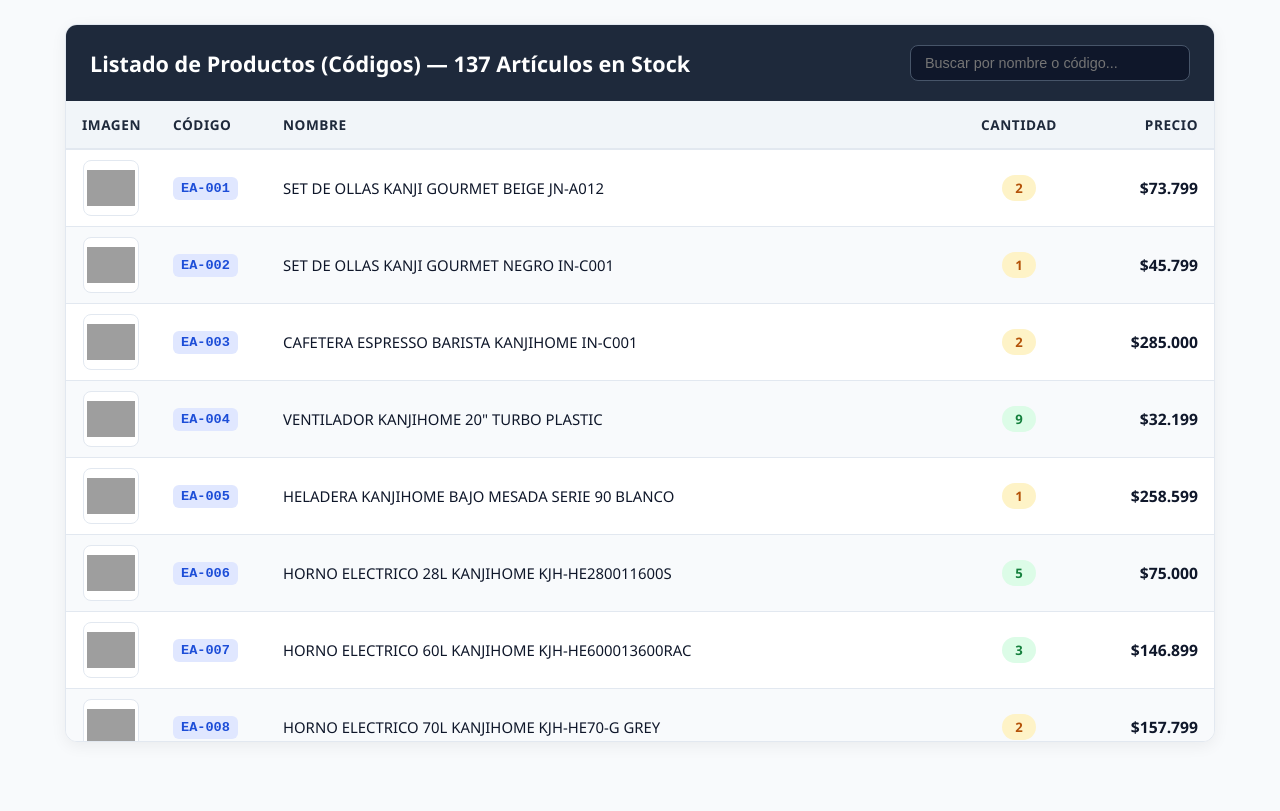
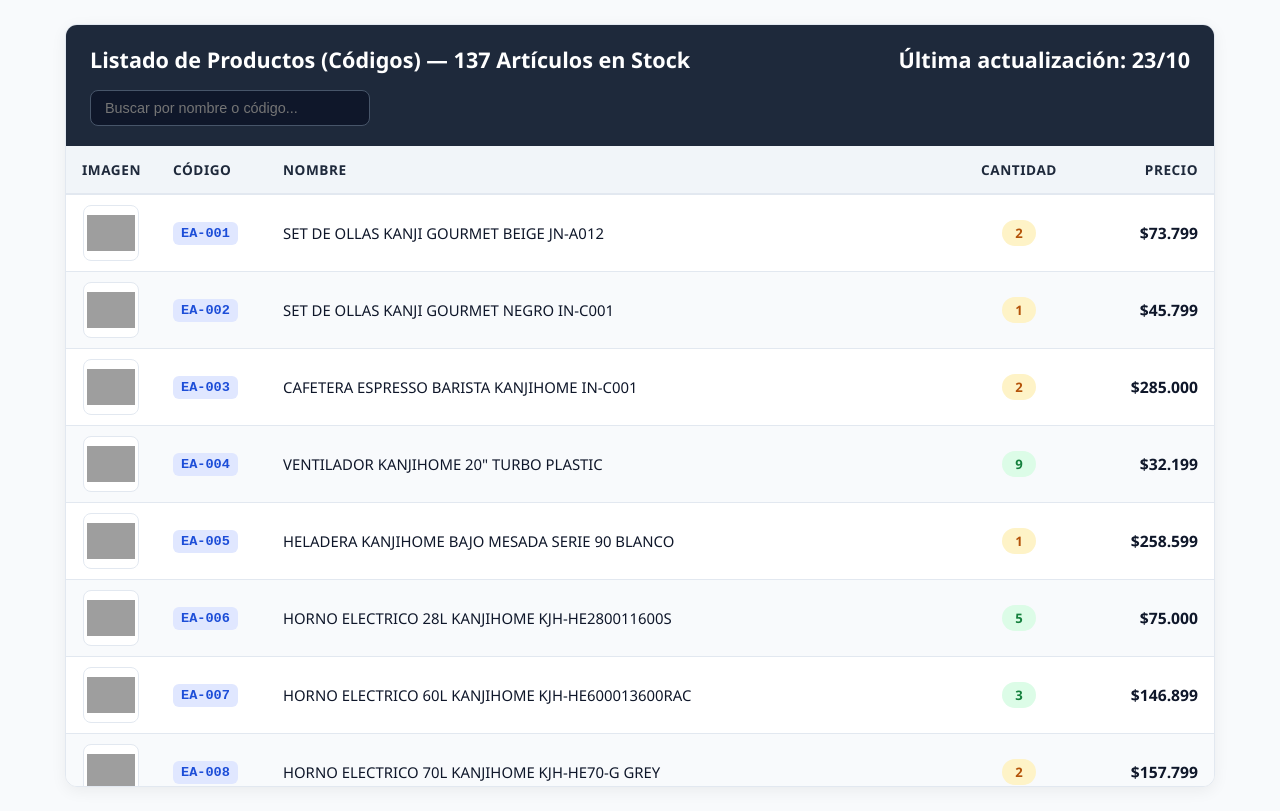
Before and after one commit to thiagoabrz1/catalogo, a plain HTML site: page index.html in a window 1280 px wide. Drawn offline with Linux system fonts and the light colour scheme; grey boxes are pictures that could not be loaded.

Commit message:
Update index.html

```diff
--- a/index.html
+++ b/index.html
@@ -128,6 +128,7 @@
   <div class="container">
     <div class="header">
       <h1>Listado de Productos (Códigos) — 137 Artículos en Stock</h1>
+      <h1>Última actualización: 23/10</h1>
       <input type="text" id="searchInput" class="search-box" placeholder="Buscar por nombre o código..." onkeyup="filtrarTabla()">
     </div>
     <div class="table-wrapper">
```
